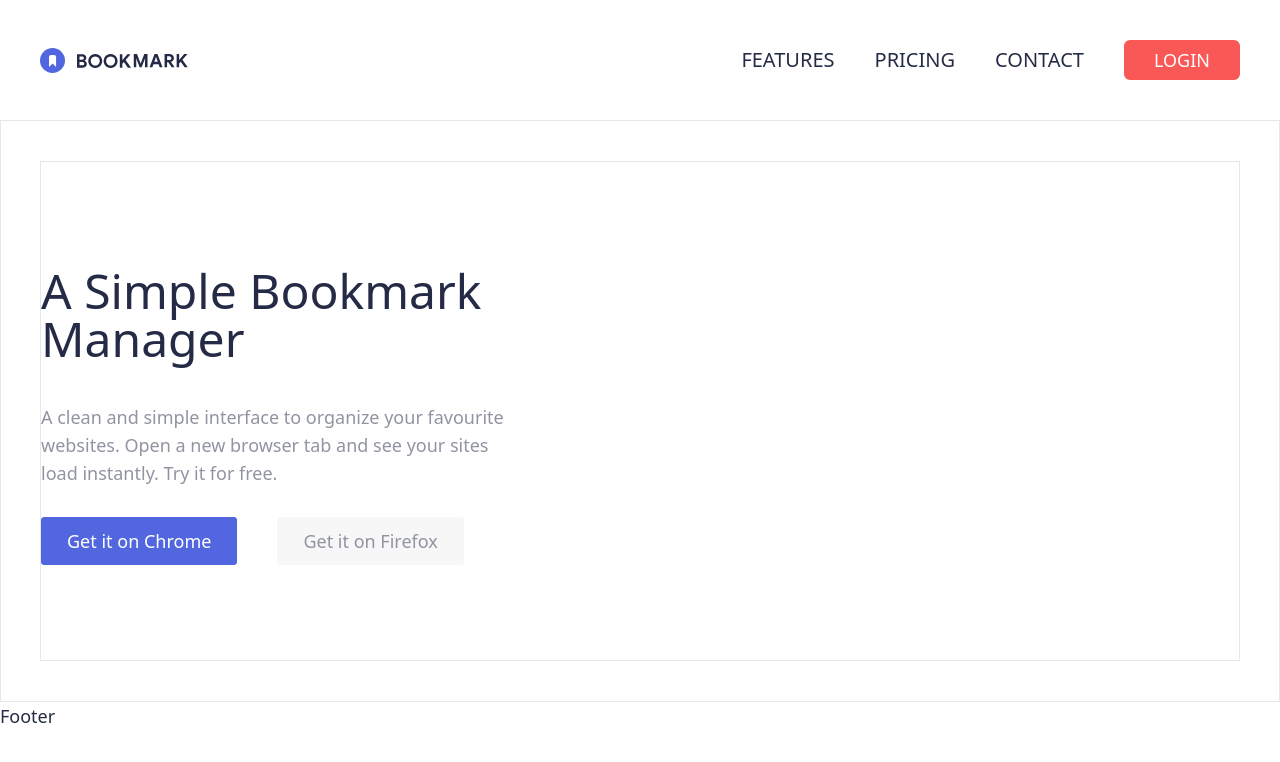
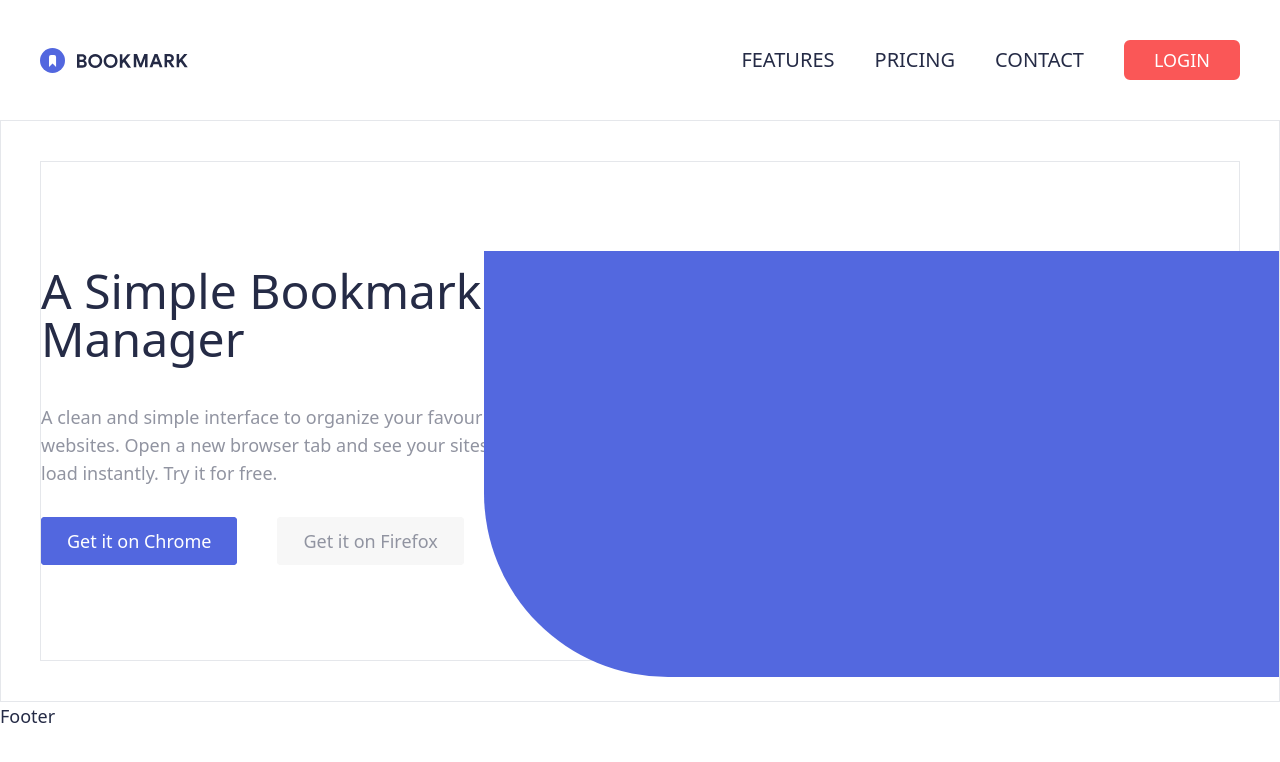
Before and after one commit to AlvesPHGA/bookmark, a React (Vite) app: page / in a window 1280 px wide. Shown: the top 762 px of the page. Built offline with nearby package versions, Linux system fonts and the light colour scheme.

Commit message:
update: SimpleBookmarkManager layout

```diff
--- a/src/ui/partials/SimpleBookmarkManager.tsx
+++ b/src/ui/partials/SimpleBookmarkManager.tsx
@@ -9,6 +9,7 @@ export const SimpleBookmarkManager = () => {
             <ContentSBMComponent />
             <BackIllusComponent typeBack="illustration" />
          </DivComponent>
+         <BackIllusComponent typeBack="blue_sbm" />
       </SectionComponent>
    );
 };
--- a/src/ui/styles/backIllusStyle.tsx
+++ b/src/ui/styles/backIllusStyle.tsx
@@ -7,7 +7,9 @@ export const backIllusStyle = tv({
    variants: {
       typeBack: {
          def: '',
-         illustration: `w-[60%] h-[500px] bg-[url('${backImage}')] bg-no-repeat bg-cover left-[620px]`,
+         illustration: `w-[60%] h-[500px] bg-[url('${backImage}')] bg-no-repeat bg-cover left-[620px] z-10`,
+         blue_sbm:
+            'right-0 rounded-bl-[184px] w-[795px] h-[426px] bg-[#5368DF] z-0 top-[130px]',
       },
    },
 
--- a/src/ui/styles/tagsStyles.tsx
+++ b/src/ui/styles/tagsStyles.tsx
@@ -1,7 +1,7 @@
 import { tv } from 'tailwind-variants';
 
 export const sectionStyle = tv({
-   base: 'flex items-center mx-auto justify-between',
+   base: 'relative flex items-center mx-auto justify-between',
 
    variants: {
       section: {
```
